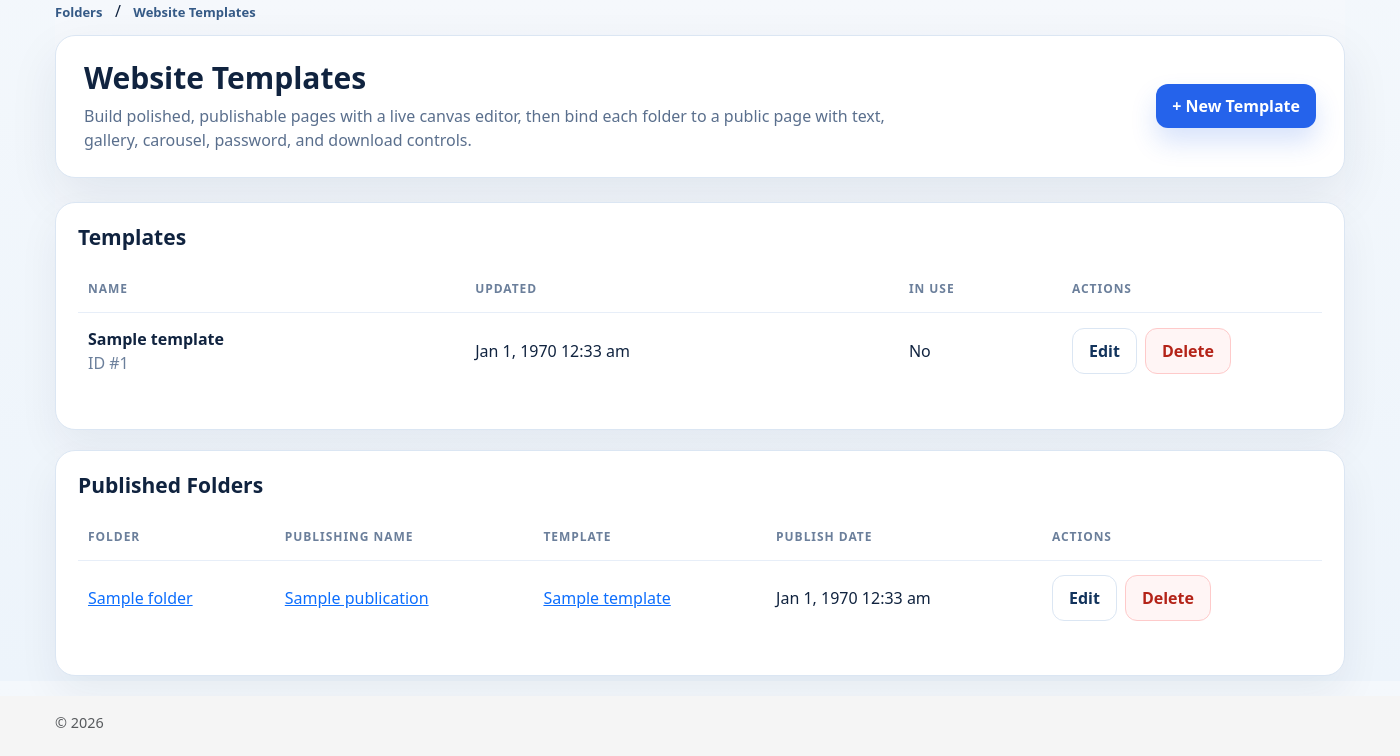
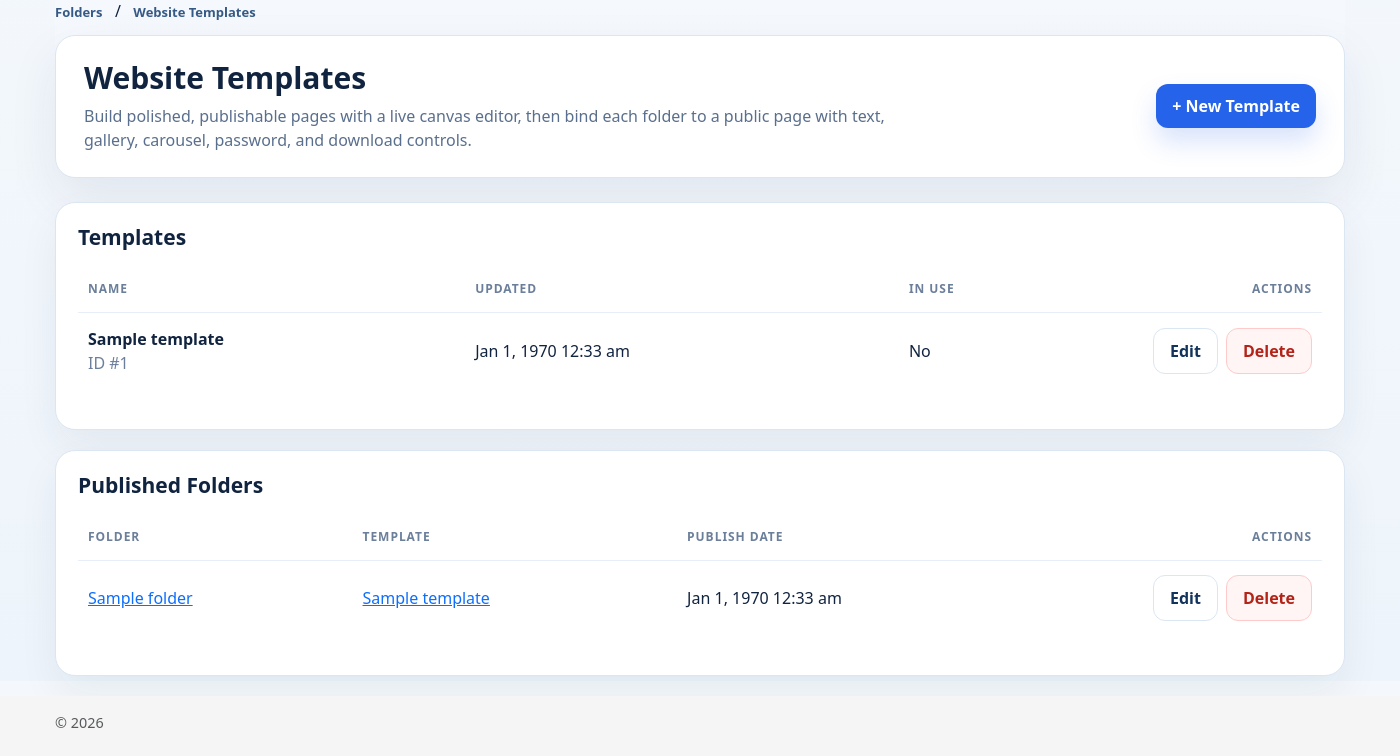
Before and after one commit to xylosoft/fotuka2025, a PHP site: template frontend/views/template/templates.php in a window 1400 px wide. Shown: the part 119-875 px from the top of the page. Run offline with PHP 8.4, Linux system fonts and the light colour scheme; the template is opened without the code that fills it: most values are stand-ins (such as "Sample title", 1, 10 or a date in 2020); data that the repository does not hold is empty; some libraries are stand-ins or nearby versions.

Commit message:
Removed page_title form website_publication table

```diff
--- a/common/models/WebsitePublication.php
+++ b/common/models/WebsitePublication.php
@@ -11,7 +11,6 @@ use yii\db\ActiveRecord;
  * @property int $folder_id
  * @property int $user_id
  * @property int|null $customer_id
- * @property string|null $page_title
  * @property string $uri
  * @property string $template_snapshot_json
  * @property string|null $values_json
@@ -37,14 +36,12 @@ class WebsitePublication extends ActiveRecord
         return [
             [['folder_id', 'user_id', 'template_snapshot_json'], 'required'],
             [['template_id', 'folder_id', 'user_id', 'customer_id', 'created_at', 'updated_at', 'deleted', 'deleted_by_user_id'], 'integer'],
-            [['page_title'], 'string', 'max' => 255],
             [['uri'], 'string', 'max' => 255],
             [['template_snapshot_json', 'values_json'], 'string'],
             [['is_password_protected', 'allow_download_all'], 'boolean'],
             [['password_hash', 'plain_password'], 'string', 'max' => 255],
             ['uri', 'match', 'pattern' => '/^[A-Za-z0-9\-_]+$/', 'message' => 'Use only letters, numbers, dashes, and underscores.'],
             ['template_id', 'required', 'message' => 'Please select a Template'],
-            ['page_title', 'required', 'message' => 'Please enter a Page Title'],
             ['uri', 'required', 'message' => 'Please select a Public URI for your page'],
             ['uri', 'validateActiveUri'],
             ['folder_id', 'validateActiveFolder'],
--- a/frontend/controllers/TemplateController.php
+++ b/frontend/controllers/TemplateController.php
@@ -189,7 +189,6 @@ class TemplateController extends Controller
 
             $publication->folder_id = (int) $id;
             $publication->template_id = $selectedTemplateId ?: null;
-            $publication->page_title = $pageTitle;
             $publication->uri = $uri;
             $publication->is_password_protected = $isProtected;
             $publication->allow_download_all = $allowDownloadAll;
@@ -202,11 +201,6 @@ class TemplateController extends Controller
 
             if ($selectedTemplateId <= 0) {
                 $publication->addError('template_id', 'Please select a Template');
-                $hasErrors = true;
-            }
-
-            if ($pageTitle === '') {
-                $publication->addError('page_title', 'Please enter a Page Title');
                 $hasErrors = true;
             }
 
--- a/frontend/views/template/templates.php
+++ b/frontend/views/template/templates.php
@@ -88,9 +88,22 @@ $this->title = 'Website Templates';
         border-bottom:none;
     }
     .template-actions {
-        display:flex;
-        gap:8px;
-        flex-wrap:wrap;
+        display: flex;
+        justify-content: flex-end;
+        align-items: center;
+        gap: 8px;
+        flex-wrap: nowrap;
+        width: 100%;
+    }
+
+    .actions-col {
+        width: 260px;
+        text-align: right !important;
+    }
+
+    .actions-cell {
+        width: 260px;
+        text-align: right;
     }
     .btn-fotuka {
         display:inline-flex;
@@ -193,7 +206,7 @@ $this->title = 'Website Templates';
                             <th>Name</th>
                             <th>Updated</th>
                             <th>In Use</th>
-                            <th style="width:260px;">Actions</th>
+                            <th class="actions-col">Actions</th>
                         </tr>
                         </thead>
                         <tbody>
@@ -205,7 +218,7 @@ $this->title = 'Website Templates';
                                 </td>
                                 <td><?= date('M j, Y g:i a', (int) $template->updated_at) ?></td>
                                 <td><?= $template->isInUse() ? 'Yes' : 'No' ?></td>
-                                <td>
+                                <td class="actions-cell">
                                     <div class="template-actions">
                                         <a class="btn-fotuka btn-fotuka-secondary" href="/templateeditor/<?= $template->id ?>">Edit</a>
                                         <a class="btn-fotuka btn-fotuka-danger" href="<?= Url::to(['delete', 'id' => $template->id]) ?>" onclick="return confirm('Delete this template?');">Delete</a>
@@ -232,10 +245,9 @@ $this->title = 'Website Templates';
                         <thead>
                         <tr>
                             <th>Folder</th>
-                            <th>Publishing Name</th>
                             <th>Template</th>
                             <th>Publish Date</th>
-                            <th style="width:280px;">Actions</th>
+                            <th class="actions-col">Actions</th>
                         </tr>
                         </thead>
                         <tbody>
@@ -245,13 +257,10 @@ $this->title = 'Website Templates';
                                     <span class="muted"><a href="/folders/<?=$publication->folder->id?>"><?=$publication->folder->name ?></a></span>
                                 </td>
                                 <td>
-                                    <a href="<?= Url::to(['page', 'uri' => $publication->uri]) ?>" target="_blank"><?= $publication->page_title ?></a>
-                                </td>
-                                <td>
                                     <a href="/templateeditor/<?=$publication->template->id?>"><?= Html::encode($publication->template ? $publication->template->name : ('Template #' . $publication->template_id)) ?></a>
                                 </td>
                                 <td><?= date('M j, Y g:i a', (int) $publication->created_at) ?></td>
-                                <td>
+                                <td class="actions-cell">
                                     <div class="template-actions">
                                         <a class="btn-fotuka btn-fotuka-secondary" href="/publish/<?= $publication->folder_id ?>">Edit</a>
                                         <a class="btn-fotuka btn-fotuka-danger" href="<?= Url::to(['publication-delete', 'id' => $publication->id]) ?>" onclick="return confirm('Delete this published page? The public page will no longer be available for anyone.');">Delete</a>
```
Also changed, not shown: frontend/views/template/publish.php (+4 -27 lines).
